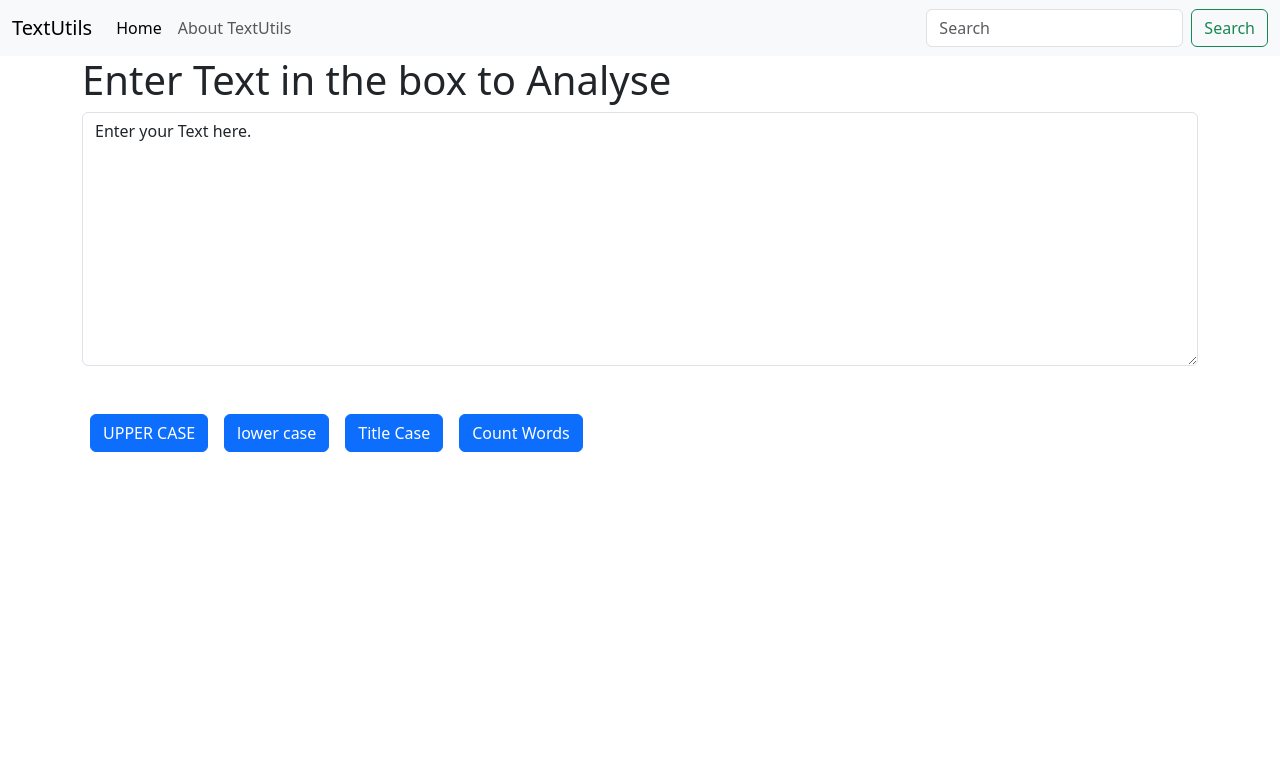
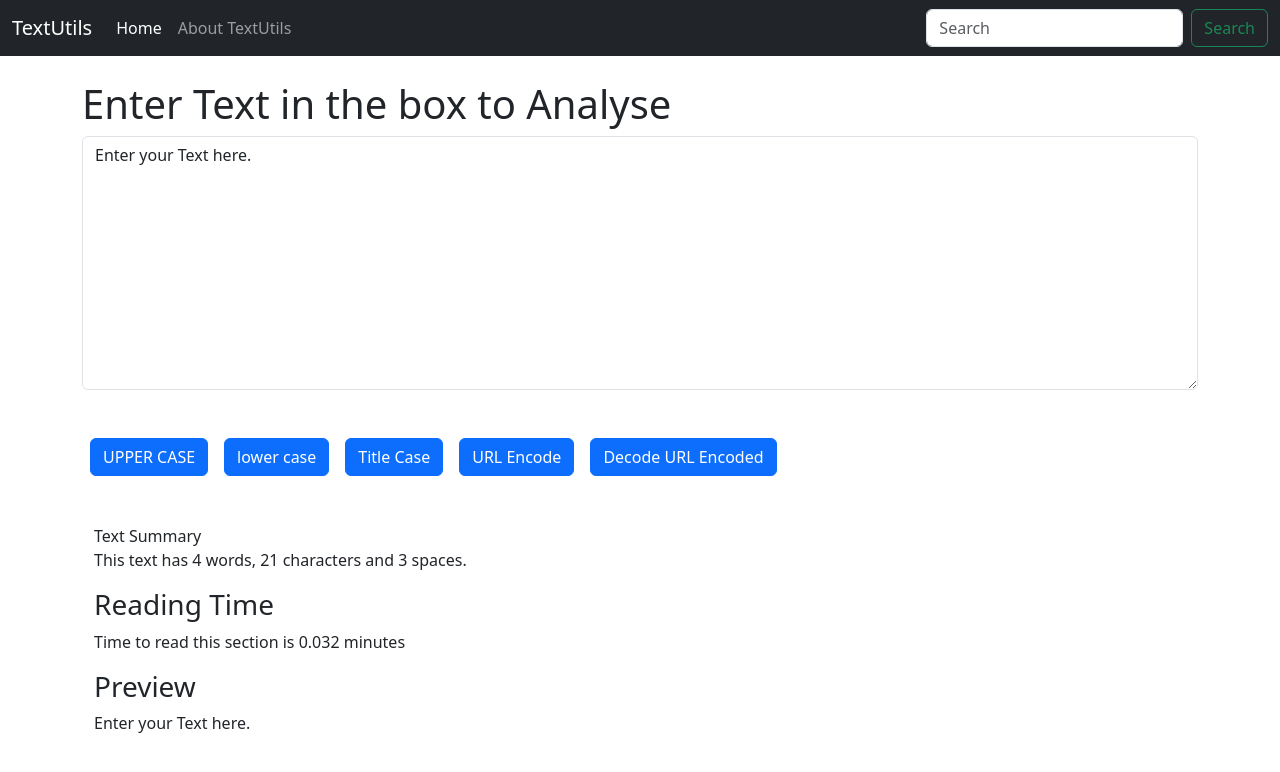
Before and after one commit to Manan-Rastogi/TexTxeT, a React (Create React App) app: page / in a window 1280 px wide. Shown: the top 772 px of the page. Built offline with nearby package versions, Linux system fonts and the light colour scheme.

Commit message:
Some Enhancements

```diff
--- a/src/Components/Navbar.js
+++ b/src/Components/Navbar.js
@@ -4,7 +4,7 @@ import PropTypes from "prop-types";
 export default function Navbar(props) {
   return (
     <>
-      <nav className="navbar navbar-expand-lg bg-body-tertiary">
+      <nav className="navbar navbar-expand-lg navbar-dark bg-dark">
         <div className="container-fluid">
           <a className="navbar-brand" href="/">
             {props.title}
--- a/src/Components/TextArea.js
+++ b/src/Components/TextArea.js
@@ -9,15 +9,42 @@ export default function TextArea(props) {
     setText(event.target.value);
   };
 
+  const handleOnClickLowerCase = () => {
+    let lowerText = text.toLowerCase();
+    setText(lowerText);
+  };
+
   // Handling states - clicking on change button.
   const handleOnClickUpperCase = () => {
-    let newText = text.toUpperCase();
-    setText(newText);
+    let upperText = text.toUpperCase();
+    setText(upperText);
+  };
+
+  const handleOnClickTitleCase = () => {
+    var titleText = text.toLowerCase().split(" ");
+    for (var i = 0; i < titleText.length; i++) {
+      if (titleText[i] == "") {
+        continue;
+      }
+      titleText[i] = titleText[i][0].toUpperCase() + titleText[i].slice(1);
+    }
+
+    setText(titleText.join(" "));
+  };
+
+  const handleOnClickURLEncode = () => {
+    let urlEncodedText = encodeURIComponent(text);
+    setText(urlEncodedText);
+  };
+
+  const handleOnClickURLDecode = () => {
+    let urlEncodedText = decodeURIComponent(text);
+    setText(urlEncodedText);
   };
 
   return (
     <>
-      <div className="container mb-3">
+      <div className="container mb-3 my-4">
         <h1>{props.heading}</h1>
         <textarea
           className="form-control"
@@ -33,9 +60,63 @@ export default function TextArea(props) {
         >
           UPPER CASE
         </button>
-        <button className="btn btn-primary my-5 mx-2">lower case</button>
-        <button className="btn btn-primary my-5 mx-2">Title Case</button>
-        <button className="btn btn-primary my-5 mx-2">Count Words</button>
+        <button
+          className="btn btn-primary my-5 mx-2"
+          onClick={handleOnClickLowerCase}
+        >
+          lower case
+        </button>
+        <button
+          className="btn btn-primary my-5 mx-2"
+          onClick={handleOnClickTitleCase}
+        >
+          Title Case
+        </button>
+
+        <button
+          className="btn btn-primary my-5 mx-2"
+          onClick={handleOnClickURLEncode}
+        >
+          URL Encode
+        </button>
+
+        <button
+          className="btn btn-primary my-5 mx-2"
+          onClick={handleOnClickURLDecode}
+        >
+          Decode URL Encoded
+        </button>
+
+        <div className="container">
+          <div>
+            <h>Text Summary</h>
+            <p>
+              This text has{" "}
+              {
+                text.split(" ").filter((wordCount) => {
+                  return wordCount != "";
+                }).length
+              }{" "}
+              words, {text.length} characters and {text.split(" ").length - 1}{" "}
+              spaces.
+            </p>
+          </div>
+          <div>
+            <h3>Reading Time</h3>
+            <p>
+              Time to read this section is{" "}
+              {0.008 *
+                text.split(" ").filter((wordCount) => {
+                  return wordCount != "";
+                }).length}{" "}
+              minutes
+            </p>
+          </div>
+          <div>
+            <h3>Preview</h3>
+            <p>{text}</p>
+          </div>
+        </div>
       </div>
     </>
   );
```
